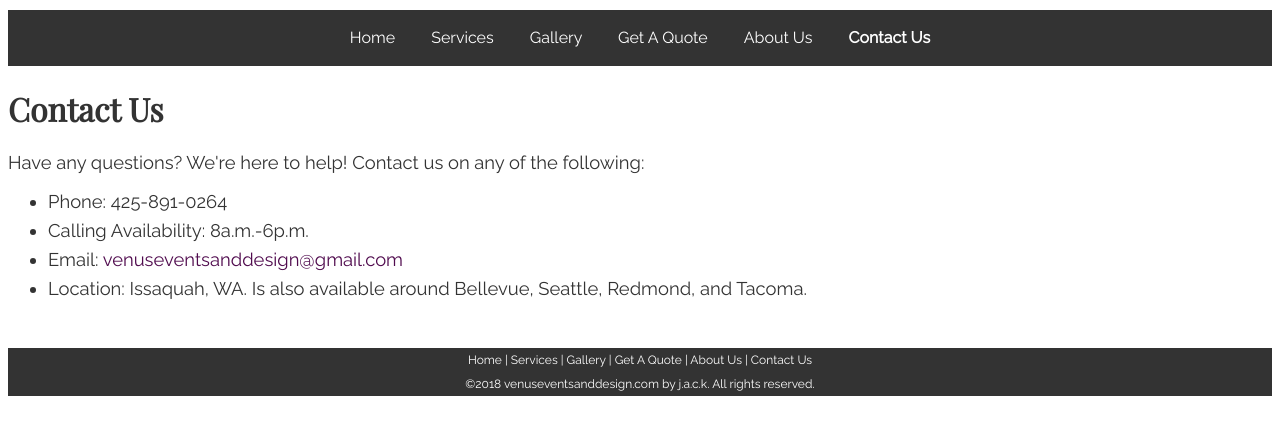
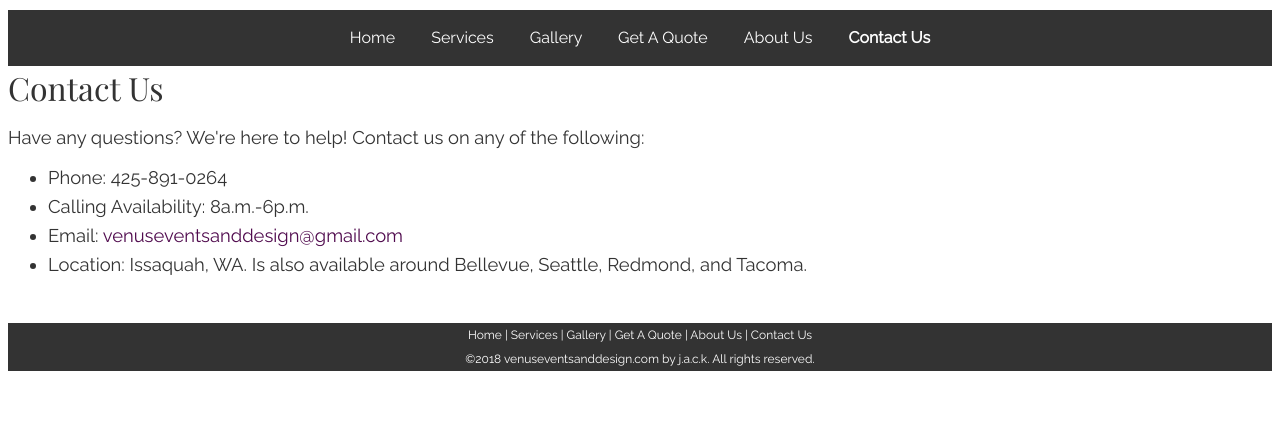
Before and after one commit to venus-events-and-design/venuseventsanddesign.github.io, a plain HTML site: page contactus.html in a window 1280 px wide. Shown: the part 96-530 px from the top of the page. Drawn offline with nearby package versions, Linux system fonts and the light colour scheme.

Commit message:
Update contactus.html

```diff
--- a/contactus.html
+++ b/contactus.html
@@ -33,7 +33,7 @@
         </div>
 
         <div>
-            <h1 class="mpheading">Contact Us</h1>
+            <div class="heading">Contact Us</div>
 
             <div class="content">
                 <p>Have any questions? We're here to help! Contact us on any of the following:</p>
```
